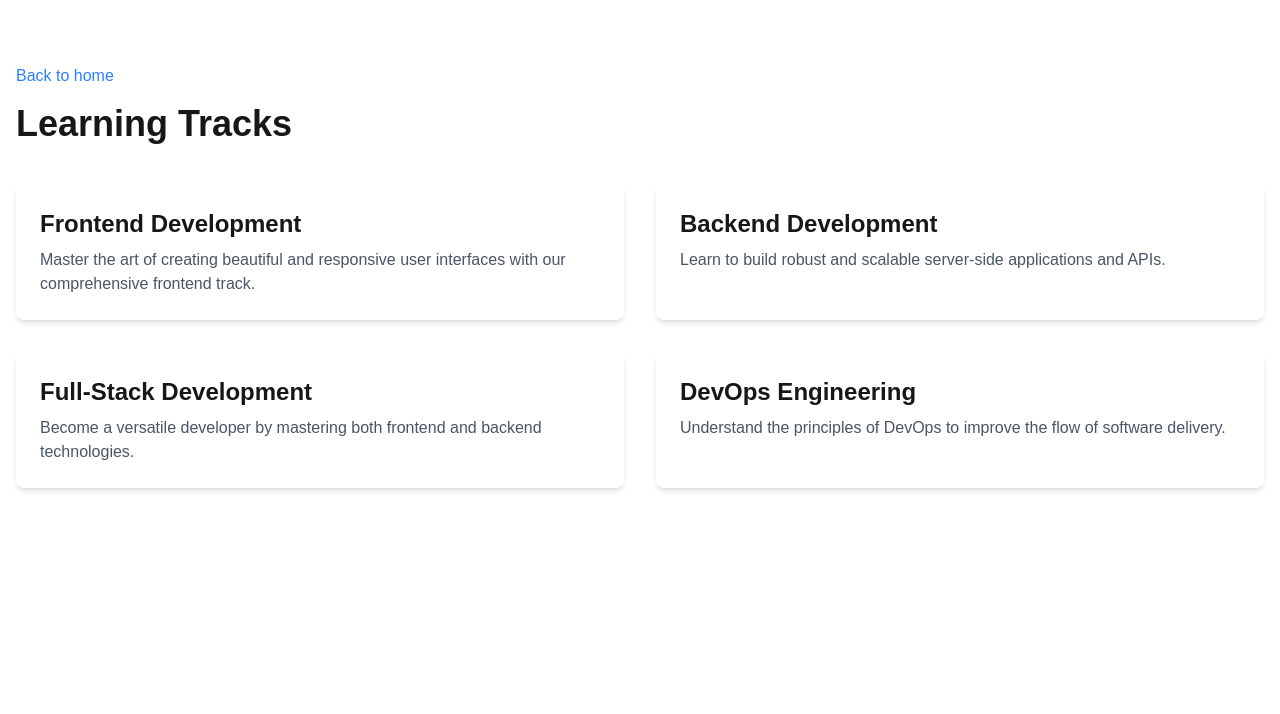
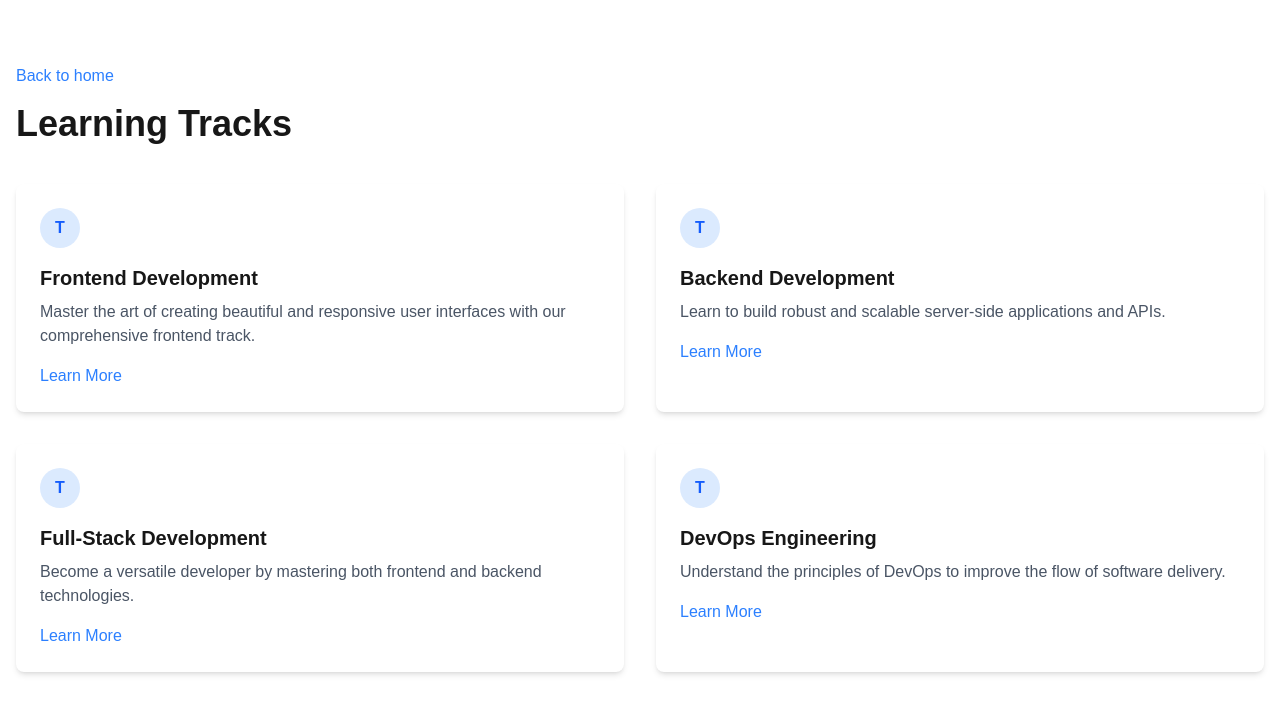
Before and after one commit to MentoNest/skillsync_frontend, a Next.js app: page /resources/tracks in a window 1280 px wide. Shown: the top 714 px of the page. Built offline with nearby package versions, Linux system fonts and the light colour scheme.

Commit message:
Create reusable resource category card

```diff
--- a/app/resources/articles/page.tsx
+++ b/app/resources/articles/page.tsx
@@ -1,4 +1,5 @@
 import Link from "next/link";
+import ResourceCategoryCard from "@/components/resources/ResourceCategoryCard";
 
 const articles = [
   {
@@ -22,10 +23,13 @@ export default function ArticlesPage() {
       <h1 className="mb-10 mt-4 text-4xl font-bold">Articles</h1>
       <div className="grid grid-cols-1 gap-8 md:grid-cols-2">
         {articles.map((article) => (
-          <article key={article.title} className="rounded-lg bg-white p-6 shadow-md">
-            <h2 className="mb-2 text-2xl font-semibold">{article.title}</h2>
-            <p className="text-gray-600">{article.description}</p>
-          </article>
+          <ResourceCategoryCard
+            key={article.title}
+            icon="A"
+            title={article.title}
+            description={article.description}
+            link="#"
+          />
         ))}
       </div>
     </main>
--- a/app/resources/tracks/page.tsx
+++ b/app/resources/tracks/page.tsx
@@ -1,4 +1,5 @@
 import Link from "next/link";
+import ResourceCategoryCard from "@/components/resources/ResourceCategoryCard";
 
 const tracks = [
   {
@@ -32,10 +33,13 @@ export default function TracksPage() {
       <h1 className="mb-10 mt-4 text-4xl font-bold">Learning Tracks</h1>
       <div className="grid grid-cols-1 gap-8 md:grid-cols-2">
         {tracks.map((track) => (
-          <article key={track.title} className="rounded-lg bg-white p-6 shadow-md">
-            <h2 className="mb-2 text-2xl font-semibold">{track.title}</h2>
-            <p className="text-gray-600">{track.description}</p>
-          </article>
+          <ResourceCategoryCard
+            key={track.title}
+            icon="T"
+            title={track.title}
+            description={track.description}
+            link="#"
+          />
         ))}
       </div>
     </main>
--- a/components/landing/LearningPathSection.tsx
+++ b/components/landing/LearningPathSection.tsx
@@ -2,6 +2,7 @@
 
 import Link from "next/link";
 import { useEffect, useState } from "react";
+import ResourceCategoryCard from "@/components/resources/ResourceCategoryCard";
 
 const resources = [
   {
@@ -92,19 +93,13 @@ const LearningPathSection = () => {
         {filteredResources.length > 0 ? (
           <div className="grid grid-cols-1 gap-8 md:grid-cols-2 lg:grid-cols-4">
             {filteredResources.map((resource) => (
-              <div
+              <ResourceCategoryCard
                 key={resource.title}
-                className="bg-white p-6 rounded-lg shadow-md hover:shadow-lg transition-shadow"
-              >
-                <p className="mb-2 text-sm font-medium uppercase tracking-wide text-blue-500">
-                  {resource.type}
-                </p>
-                <h3 className="text-xl font-semibold mb-2">{resource.title}</h3>
-                <p className="text-gray-600 mb-4">{resource.description}</p>
-                <a href={resource.link} className="text-blue-500 hover:underline">
-                  Learn More
-                </a>
-              </div>
+                icon={resource.type === "Article" ? "A" : "T"}
+                title={resource.title}
+                description={resource.description}
+                link={resource.link}
+              />
             ))}
           </div>
         ) : (
--- /dev/null
+++ b/components/resources/ResourceCategoryCard.tsx
@@ -0,0 +1,29 @@
+import Link from "next/link";
+import type { ReactNode } from "react";
+
+export interface ResourceCategoryCardProps {
+  icon: ReactNode;
+  title: string;
+  description: string;
+  link: string;
+}
+
+export default function ResourceCategoryCard({
+  icon,
+  title,
+  description,
+  link,
+}: ResourceCategoryCardProps) {
+  return (
+    <article className="rounded-lg bg-white p-6 shadow-md transition-shadow hover:shadow-lg">
+      <div className="mb-4 flex h-10 w-10 items-center justify-center rounded-full bg-blue-100 font-bold text-blue-600">
+        {icon}
+      </div>
+      <h2 className="mb-2 text-xl font-semibold">{title}</h2>
+      <p className="mb-4 text-gray-600">{description}</p>
+      <Link href={link} className="text-blue-500 hover:underline">
+        Learn More
+      </Link>
+    </article>
+  );
+}
```
